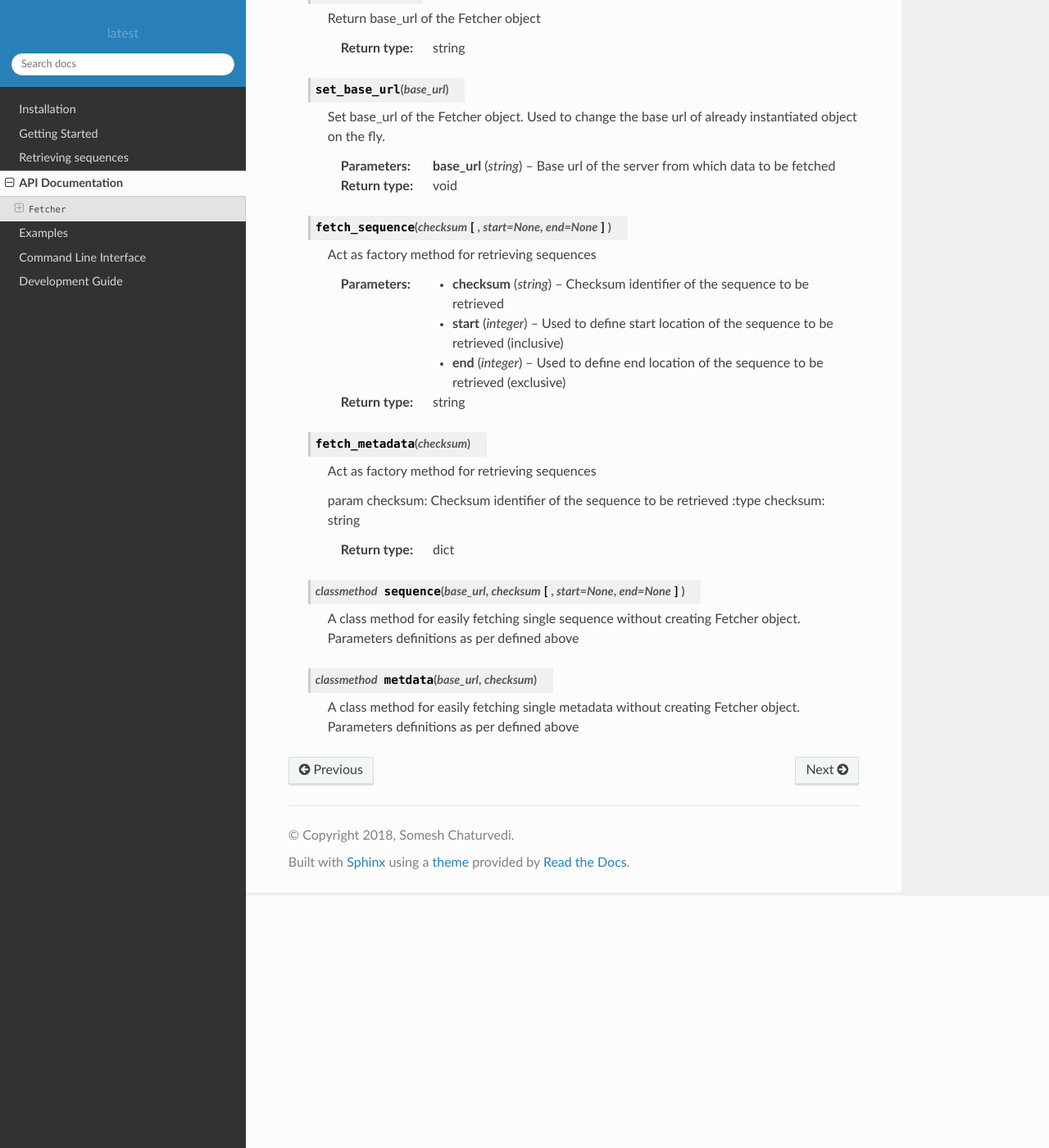
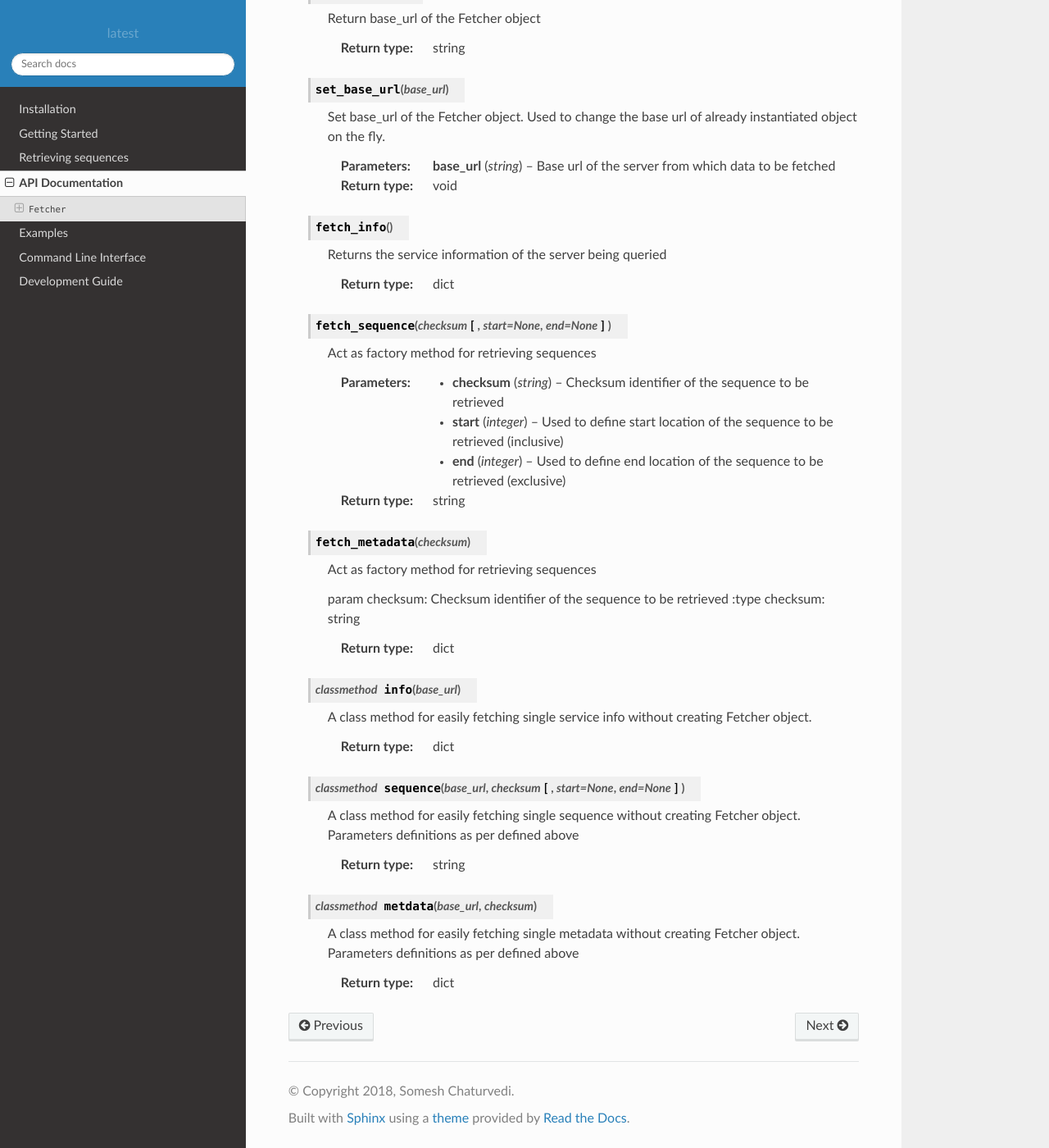
Before and after one commit to someshc8i/reference-sequence-fetcher, a Sphinx documentation site: the page built from docs/api_documentation.rst, in a window 1280 px wide and 1400 px high, scrolled down 308 px. Shown: the whole window at 82% size. Built offline with Sphinx 7.4.7 and the Read the Docs theme 2.0.0, drawn with Linux system fonts in a browser that asks for light colours.

```diff
--- a/docs/api_documentation.rst
+++ b/docs/api_documentation.rst
@@ -23,6 +23,12 @@ API Documentation
 
         :rtype: void
 
+    .. py:method:: fetch_info()
+
+        Returns the service information of the server being queried
+
+        :rtype: dict
+
     .. py:method:: fetch_sequence(checksum, [start=None, end=None])
 
         Act as factory method for retrieving sequences
@@ -47,12 +53,22 @@ API Documentation
 
         :rtype: dict
 
+    .. py:classmethod:: info(base_url)
+
+        A class method for easily fetching single service info without creating Fetcher object.
+
+        :rtype: dict
+
     .. py:classmethod:: sequence(base_url, checksum, [start=None, end=None])
 
         A class method for easily fetching single sequence without creating Fetcher object.
         Parameters definitions as per defined above
 
+        :rtype: string
+
     .. py:classmethod:: metdata(base_url, checksum)
 
         A class method for easily fetching single metadata without creating Fetcher object.
         Parameters definitions as per defined above
+
+        :rtype: dict
--- a/docs/index.rst
+++ b/docs/index.rst
@@ -18,10 +18,12 @@ An example would be like::
     >>ATGCATCGACTG.......ATGCATCGACTG
 
 Fetcher object typically has two methods:
+ * `fetch_info` to fetch the service info of the server used in that particular Fetcher object
  * `fetch_sequence` to fetch the sequence metadata
  * `fetch_metadata` to fetch the metadata of the sequence
 
-and two class methods `sequenece` and `metadata`
+
+and three class methods `info`, `sequenece` and `metadata`
 
 .. note::
 
```
Also changed, not shown: docs/getting_started.rst (+11 -0 lines).
